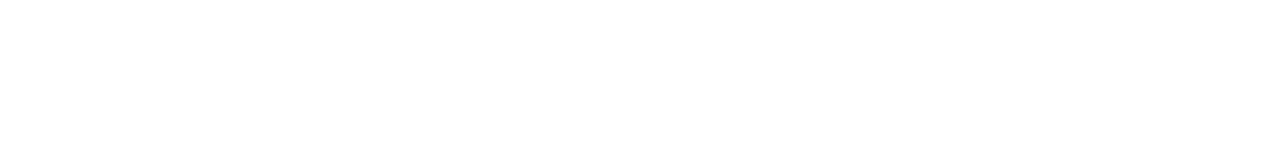
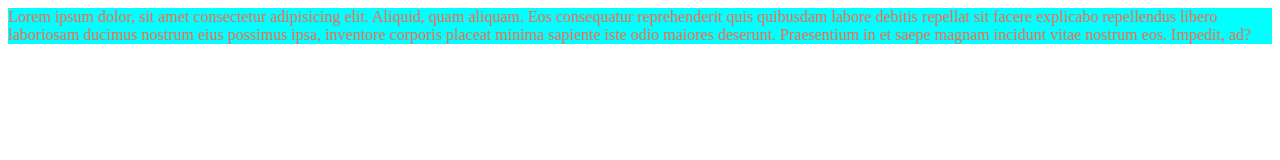
Before and after one commit to jubayer757/my-first-website-repo, a plain HTML site: page index.html in a window 1280 px wide. Drawn offline with Linux system fonts and the light colour scheme.

Commit message:
added the first blog

```diff
--- a/index.html
+++ b/index.html
@@ -6,8 +6,11 @@
     <title>my first website
 
     </title>
+    <link rel="stylesheet" href="style/blog.css">
 </head>
 <body>
-
+    <div class="noob">
+        Lorem ipsum dolor, sit amet consectetur adipisicing elit. Aliquid, quam aliquam. Eos consequatur reprehenderit quis quibusdam labore debitis repellat sit facere explicabo repellendus libero laboriosam ducimus nostrum eius possimus ipsa, inventore corporis placeat minima sapiente iste odio maiores deserunt. Praesentium in et saepe magnam incidunt vitae nostrum eos. Impedit, ad?
+    </div>
 </body>
 </html>
--- /dev/null
+++ b/style/blog.css
@@ -0,0 +1,4 @@
+.noob{
+    color : tomato;
+    background-color: aqua;
+}
```
